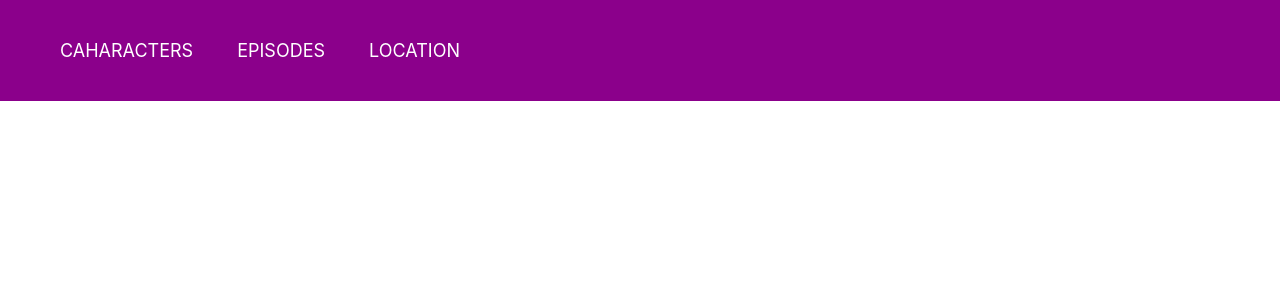
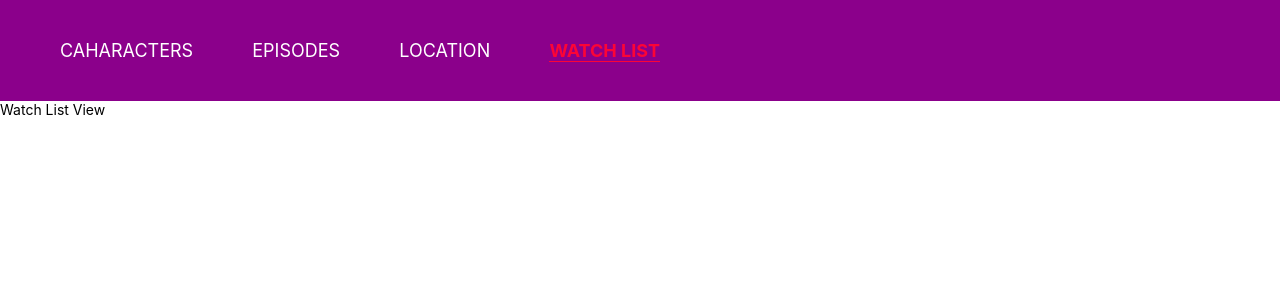
Before and after one commit to malyshkoserhii/rick-and-morty, a React (Create React App) app: page /watch in a window 1280 px wide. Shown: the top 300 px of the page. Built offline with nearby package versions, Linux system fonts and the light colour scheme; the HTML template or start-up script is replaced by a standard one.

Commit message:
pagination fixed

```diff
--- a/src/App.js
+++ b/src/App.js
@@ -1,14 +1,25 @@
 import { Route, Switch } from 'react-router-dom';
-import { Suspense } from 'react';
+import { useState, createContext, Suspense } from 'react';
 import CharacterView from './views/CharactersView';
 import EpisodesView from './views/EpisodesView';
 import LocationView from './views/LocationView';
+import WatchListView from './views/WatchListView';
 import AppBar from './components/AppBar';
 import Spinner from './components/Spinner';
 
-function App() {
+export const WatchListContext = createContext();
+
+export default function App() {
+  const [watchList, setWatchList] = useState(['hello world!']);
+  console.log('🚀 ~ file: App.js ~ line 14 ~ App ~ watchList', watchList);
+
+  const onUpdateWatchList = () => {
+    setWatchList(watchList);
+  };
+
   return (
     <>
+      <WatchListContext.Provider value={watchList}>
         <AppBar />
         <Suspense fallback={<Spinner />}>
           <Switch>
@@ -21,10 +32,12 @@ function App() {
             <Route path="/location">
               <LocationView />
             </Route>
+            <Route path="/watch">
+              <WatchListView />
+            </Route>
           </Switch>
         </Suspense>
+      </WatchListContext.Provider>
     </>
   );
 }
-
-export default App;
--- a/src/components/Characters/CharactersContent/CharactrsContent.js
+++ b/src/components/Characters/CharactersContent/CharactrsContent.js
@@ -1,12 +1,11 @@
 import { useState, useEffect, useContext } from 'react';
-import { PageContext } from '../../../views/CharactersView/CharactersView';
+import PropTypes from 'prop-types';
 import { FormContext } from '../../../views/CharactersView/CharactersView';
 import * as apiRickAndMorty from '../../../services/rick-morty-api';
 import CharacterList from '../CharactersList';
 
-export default function CharactersContent({ onChangePage }) {
+export default function CharactersContent({ page, onChangePage }) {
   const [characters, setCharacters] = useState([]);
-  const page = useContext(PageContext);
   const formValues = useContext(FormContext);
   const { species, status, gender } = formValues;
 
@@ -35,6 +34,12 @@ export default function CharactersContent({ onChangePage }) {
   );
 }
 
+CharactersContent.propTypes = {
+  page: PropTypes.number,
+  onChangePage: PropTypes.func,
+};
+
 CharactersContent.defaultProps = {
+  page: 1,
   onChangePage: () => {},
 };
--- a/src/components/Episodes/EpisodesContent/EpisodesContent.js
+++ b/src/components/Episodes/EpisodesContent/EpisodesContent.js
@@ -1,12 +1,11 @@
 import { useEffect, useState, useContext } from 'react';
-import { PageContext } from '../../../views/EpisodesView/EpisodesView';
+import PropTypes from 'prop-types';
 import { FormContext } from '../../../views/EpisodesView/EpisodesView';
 import * as apiRickAndMorty from '../../../services/rick-morty-api';
 import EpisodesList from '../EpisodesList';
 
-export default function EpisodesContent({ onChangePage }) {
+export default function EpisodesContent({ page, onChangePage }) {
   const [episodes, setEpisodes] = useState([]);
-  const page = useContext(PageContext);
   const query = useContext(FormContext);
   // const [error, setError] = useState('');
   // console.log('EpisodesContent', error);
@@ -34,6 +33,12 @@ export default function EpisodesContent({ onChangePage }) {
   );
 }
 
+EpisodesContent.propTypes = {
+  page: PropTypes.number,
+  onChangePage: PropTypes.func,
+};
+
 EpisodesContent.defaultProps = {
+  page: 1,
   onChangePage: () => {},
 };
--- a/src/components/Navigation/Navigation.js
+++ b/src/components/Navigation/Navigation.js
@@ -33,6 +33,15 @@ export default function Navigation() {
             Location
           </NavLink>
         </li>
+        <li className={s.NavItem}>
+          <NavLink
+            to="/watch"
+            className={s.NavLink}
+            activeClassName={s.ActiveLink}
+          >
+            Watch List
+          </NavLink>
+        </li>
       </ul>
     </nav>
   );
--- a/src/components/Navigation/Navigation.module.css
+++ b/src/components/Navigation/Navigation.module.css
@@ -2,7 +2,7 @@
   display: flex;
   justify-content: space-between;
   align-items: center;
-  width: 400px;
+  width: 600px;
 }
 
 .NavLink {
--- a/src/components/PaginationButtons/PaginationButtons.js
+++ b/src/components/PaginationButtons/PaginationButtons.js
@@ -1,11 +1,8 @@
-import { useContext } from 'react';
-import { PageContext } from '../../views/CharactersView/CharactersView';
+import PropTypes from 'prop-types';
 import Button from './../Button/Button';
 import s from './PaginationButtons.module.css';
 
-const PaginationButtons = ({ onPreviousPage, onNextPage }) => {
-  const page = useContext(PageContext);
-
+const PaginationButtons = ({ page, onPreviousPage, onNextPage }) => {
   return (
     <section className={s.pagination}>
       <div className={s.wrapper}>
@@ -31,7 +28,14 @@ const PaginationButtons = ({ onPreviousPage, onNextPage }) => {
   );
 };
 
+PaginationButtons.propTypes = {
+  page: PropTypes.number,
+  onPreviousPage: PropTypes.func,
+  onNextPage: PropTypes.func,
+};
+
 PaginationButtons.defaultProps = {
+  page: 1,
   onPreviousPage: () => {},
   onNextPage: () => {},
 };
--- a/src/views/CharactersView/CharactersView.js
+++ b/src/views/CharactersView/CharactersView.js
@@ -4,7 +4,6 @@ import CharacterFilterForm from '../../components/Characters/CharacterFilterForm
 import CharacterContent from '../../components/Characters/CharactersContent';
 import PaginationButtons from '../../components/PaginationButtons';
 
-export const PageContext = createContext();
 export const FormContext = createContext();
 
 export default function CharactersView() {
@@ -57,7 +56,6 @@ export default function CharactersView() {
   };
 
   return (
-    <PageContext.Provider value={page}>
     <FormContext.Provider value={formValues}>
       <section>
         <CharacterFilterForm
@@ -65,13 +63,13 @@ export default function CharactersView() {
           onChangeStatus={onChangeStatus}
           onChangeGender={onChangeGender}
         />
-          <CharacterContent onChangePage={onChangePage} />
+        <CharacterContent page={page} onChangePage={onChangePage} />
         <PaginationButtons
+          page={page}
           onPreviousPage={onPreviousPage}
           onNextPage={onNextPage}
         />
       </section>
     </FormContext.Provider>
-    </PageContext.Provider>
   );
 }
--- a/src/views/EpisodesView/EpisodesView.js
+++ b/src/views/EpisodesView/EpisodesView.js
@@ -1,13 +1,14 @@
-import { useState, createContext } from 'react';
+import { useState, createContext, useContext } from 'react';
 import { useHistory, useLocation } from 'react-router';
+import { WatchListContext } from '../../App';
 import EpisodesSearchForm from '../../components/Episodes/EpisodesSearchForm/EpisodesSearchFrom';
 import EpisodesContent from '../../components/Episodes/EpisodesContent';
 import PaginationButtons from '../../components/PaginationButtons';
 
-export const PageContext = createContext();
 export const FormContext = createContext();
 
 export default function EpisodesView() {
+  const watchList = useContext(WatchListContext);
   const history = useHistory();
   const location = useLocation();
   const initialPage =
@@ -36,16 +37,15 @@ export default function EpisodesView() {
 
   return (
     <>
-      <PageContext.Provider value={page}>
       <FormContext.Provider value={query}>
         <EpisodesSearchForm onChangeQuery={onChangeQuery} />
-          <EpisodesContent onChangePage={onChangePage} />
+        <EpisodesContent page={page} onChangePage={onChangePage} />
         <PaginationButtons
+          page={page}
           onPreviousPage={onPreviousPage}
           onNextPage={onNextPage}
         />
       </FormContext.Provider>
-      </PageContext.Provider>
     </>
   );
 }
--- /dev/null
+++ b/src/views/WatchListView/WatchListView.js
@@ -0,0 +1,5 @@
+const WatchListView = () => {
+  return <div>Watch List View</div>;
+};
+
+export default WatchListView;
--- /dev/null
+++ b/src/views/WatchListView/index.js
@@ -0,0 +1 @@
+export { default } from './WatchListView';
```
Also changed, not shown: src/views/WatchListView/WatchListView.module.css (added). Lines whose indentation alone changed are shown as unchanged.
